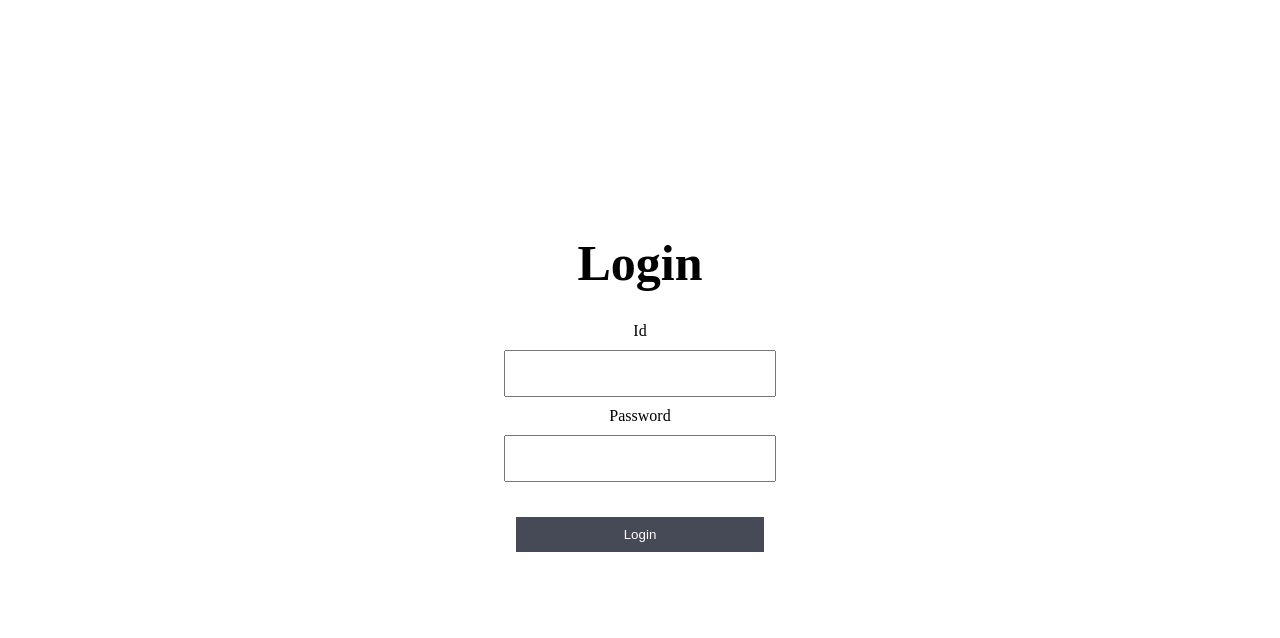
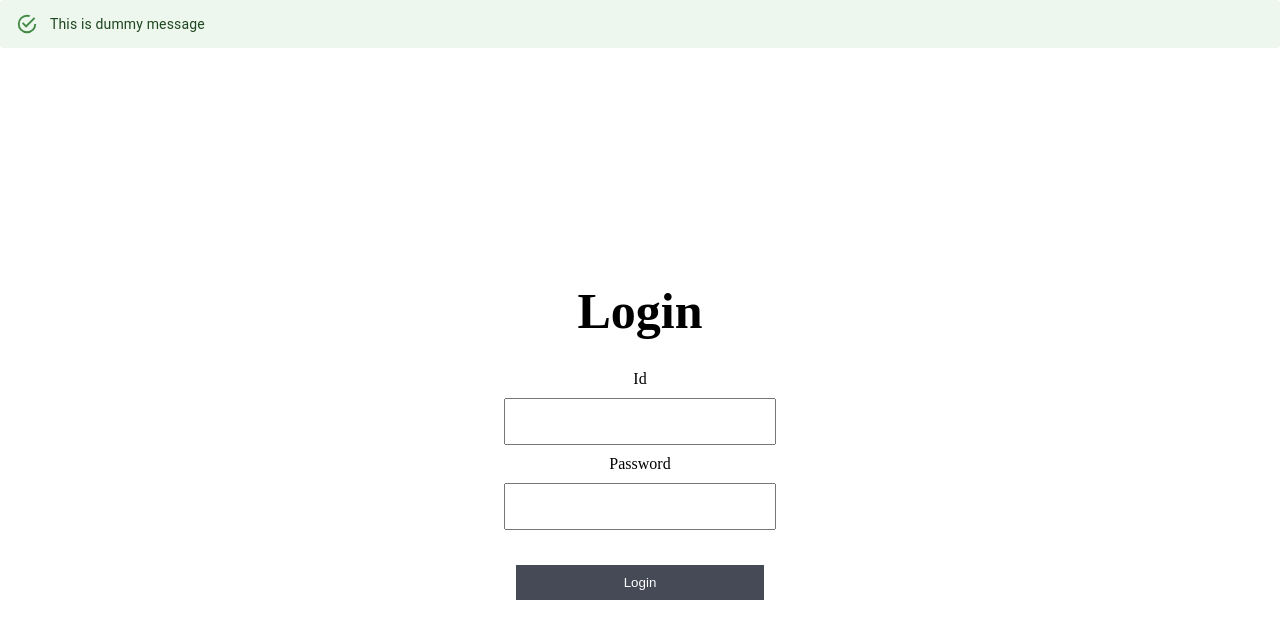
Before and after one commit to loretari/redux-shopping-cart, a React (Create React App) app: page / in a window 1280 px wide. Shown: the top 638 px of the page. Built offline with nearby package versions, Linux system fonts and the light colour scheme; no server answers.

Commit message:
init: add Notification

```diff
--- a/package.json
+++ b/package.json
@@ -3,6 +3,9 @@
   "version": "0.1.0",
   "private": true,
   "dependencies": {
+    "@emotion/react": "^11.11.1",
+    "@emotion/styled": "^11.11.0",
+    "@mui/material": "^5.14.13",
     "@reduxjs/toolkit": "^1.9.7",
     "@testing-library/jest-dom": "^5.17.0",
     "@testing-library/react": "^13.4.0",
--- a/src/App.js
+++ b/src/App.js
@@ -3,6 +3,7 @@ import "./App.css";
 import Auth from "./components/Auth";
 import Layout from "./components/Layout";
 import {useSelector} from "react-redux";
+import Notification from "./components/Notification";
 
 function App() {
     const cart = useSelector(state => state.cart);
@@ -11,13 +12,21 @@ function App() {
    //  const cartItems = useSelector((state) => state.cart.itemsList)
    //  console.log(cartItems)
     useEffect(() => {
-   fetch('https://redux-shopping--cart-default-rtdb.firebaseio.com/cartItems.json', {
-       method: "PUT",
-       body: JSON.stringify(cart)
-   })
-    }, [cart])
+        const sendRequest = async ()=>{
+            const res = await  fetch('https://redux-shopping--cart-default-rtdb.firebaseio.com/cartItems.json',
+                {
+                    method: "PUT",
+                    body: JSON.stringify(cart),
+                }
+            );
+            const data = await res.json();
+        }
+
+sendRequest();
+    }, [cart]);
     return (
         <div className="App">
+            <Notification type= 'success' message={'This is dummy message'}/>
            {!isLoggedIn && <Auth />}
             {isLoggedIn && <Layout />}
 
--- /dev/null
+++ b/src/components/Notification.js
@@ -0,0 +1,13 @@
+import React from 'react';
+import { Alert } from '@mui/material'
+
+const Notification = ({ type, message }) => {
+    return (
+        <div>
+            <Alert severity={type}>{ message }</Alert>
+        </div>
+    )
+
+}
+
+export default Notification;
```
Also changed, not shown: 1 other file (tests, documents, lock files or other folders).
